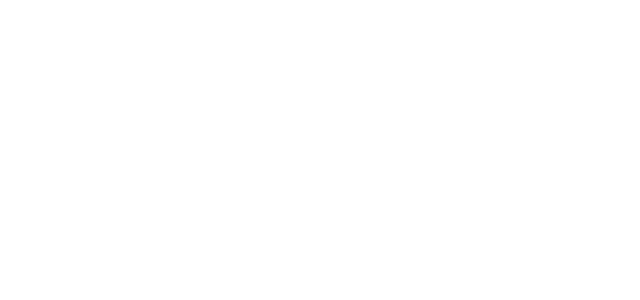
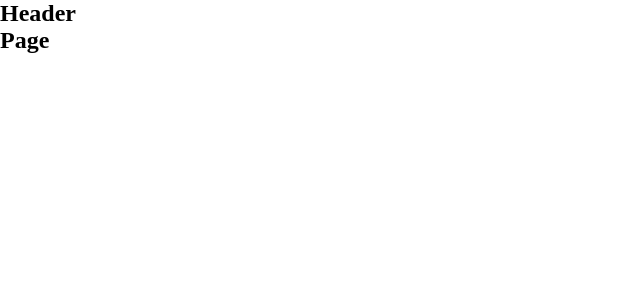
Before and after one commit to VoitihovichP/labinvent-test-task, a React (Create React App) app in the folder labinvent-test/: page / in a window 1280 px wide. Shown: the top 300 px of the page, without its empty margins (0-640 px from the left). Built offline with nearby package versions, Linux system fonts and the light colour scheme.

Commit message:
feat: add starting layout for page

```diff
--- a/labinvent-test/src/App.tsx
+++ b/labinvent-test/src/App.tsx
@@ -1,11 +1,14 @@
 import React from 'react';
 import './App.scss';
+import Header from './components/Header/Header';
+import ControlPage from './pages/ControlPage';
 
 const App: React.FC = () => {
   return (
-    <div className="App">
-
-    </div>
+    <section className="App">
+      <Header />
+      <ControlPage />
+    </section>
   );
 }
 
--- /dev/null
+++ b/labinvent-test/src/components/Header/Header.tsx
@@ -0,0 +1,10 @@
+import React from 'react';
+import './header.scss';
+
+const Header: React.FC = () => {
+  return (
+    <h2>Header</h2>
+  )
+}
+
+export default Header;
--- /dev/null
+++ b/labinvent-test/src/pages/ControlPage.tsx
@@ -0,0 +1,9 @@
+import React from 'react';
+
+const ControlPage: React.FC = () => {
+  return (
+    <h1>Page</h1>
+  )
+}
+
+export default ControlPage;
```
Also changed, not shown: labinvent-test/src/components/Header/header.scss (added), labinvent-test/src/pages/controlPage.scss (added).
